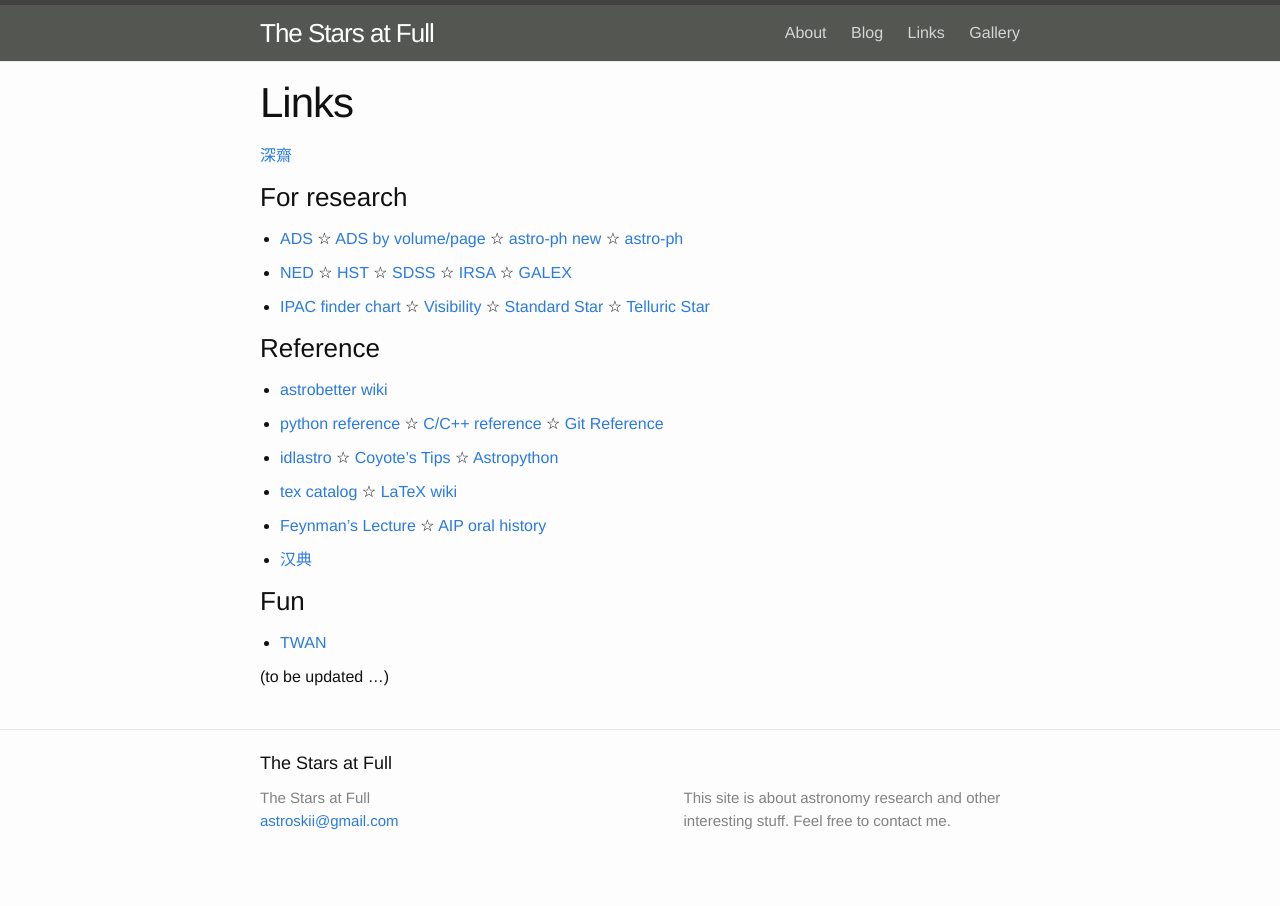
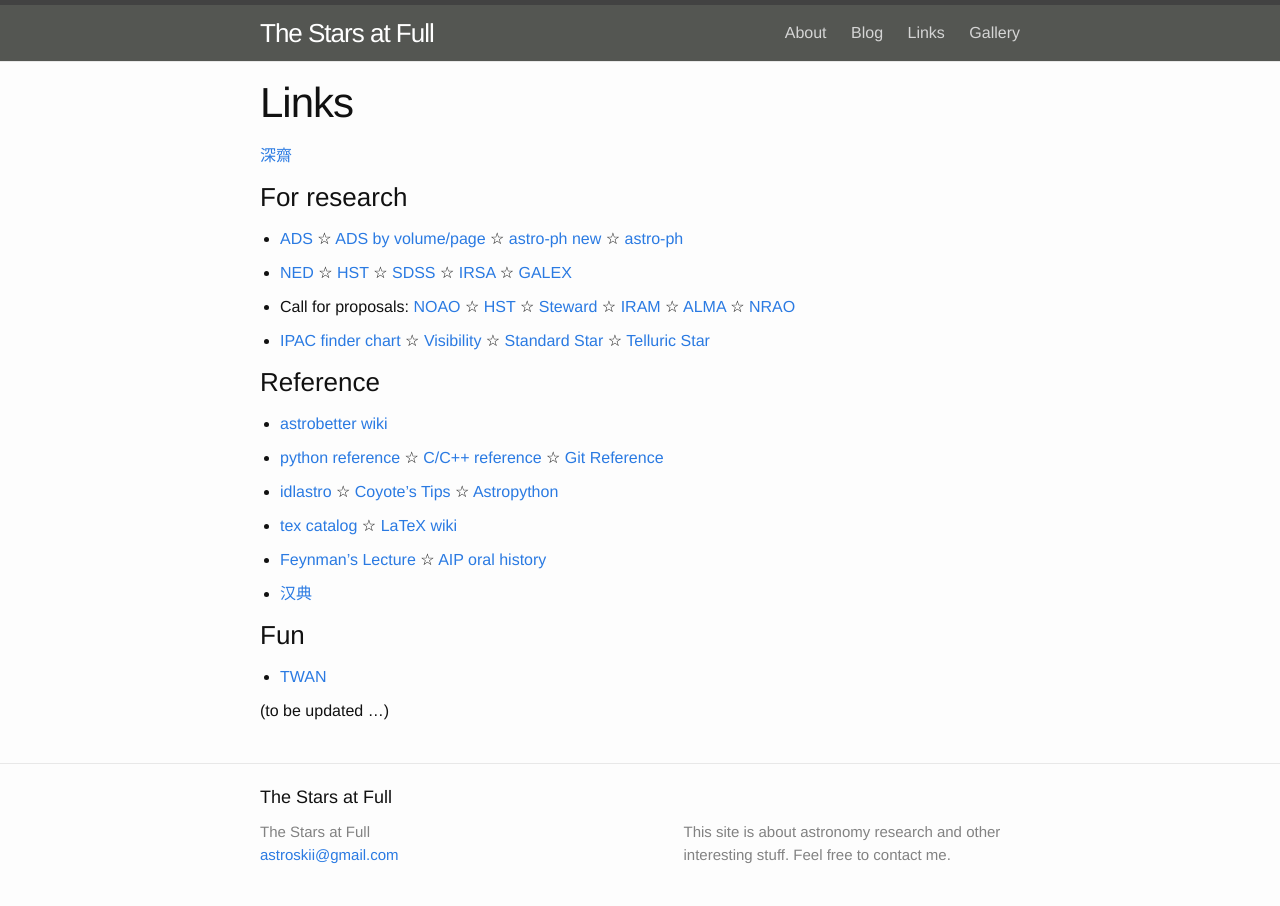
Before and after one commit to karlan/karlan.github.io, a Jekyll site: the page built from links.md, in a window 1280 px wide. Built offline with Jekyll 4.4.1, drawn with Linux system fonts in a browser that asks for light colours.

Commit message:
some links

```diff
--- a/links.md
+++ b/links.md
@@ -15,7 +15,10 @@ permalink: /links/
 
 * [NED][ned] ☆ [HST][hst] ☆ [SDSS][sdss] ☆ [IRSA][irsa] ☆ [GALEX][galex]
 
+* Call for proposals: [NOAO][noao] ☆ [HST][hst] ☆ [Steward][steward] ☆ [IRAM][iram] ☆ [ALMA][alma] ☆ [NRAO][nrao]
+
 * [IPAC finder chart][ipac-find] ☆ [Visibility][staralt] ☆ [Standard Star][st-star] ☆ [Telluric Star][te-star]
+
 
 
 [astro-ph new]:http://arxiv.org/list/astro-ph/new
@@ -28,6 +31,14 @@ permalink: /links/
 [irsa]:http://irsa.ipac.caltech.edu/frontpage/
 [galex]:http://galex.stsci.edu/GalexView/
 [sdss]:http://skyserver.sdss.org/dr12/en/home.aspx
+
+[noao]:http://ast.noao.edu/observing/proposal-info
+[hst]:http://www.stsci.edu/hst/proposing/
+[steward]:http://ircamera.as.arizona.edu/TAC/index.htm
+[iram]:http://www.iram-institute.org/EN/content-page-169-7-57-169-0-0.html
+[alma]:https://almascience.nrao.edu/proposing/call-for-proposals
+[nrao]:https://science.nrao.edu/observing/call-for-proposals
+
 
 [ipac-find]:http://irsa.ipac.caltech.edu/applications/FinderChart/
 [staralt]:http://catserver.ing.iac.es/staralt/
```
Also changed, not shown: 1 other file.
